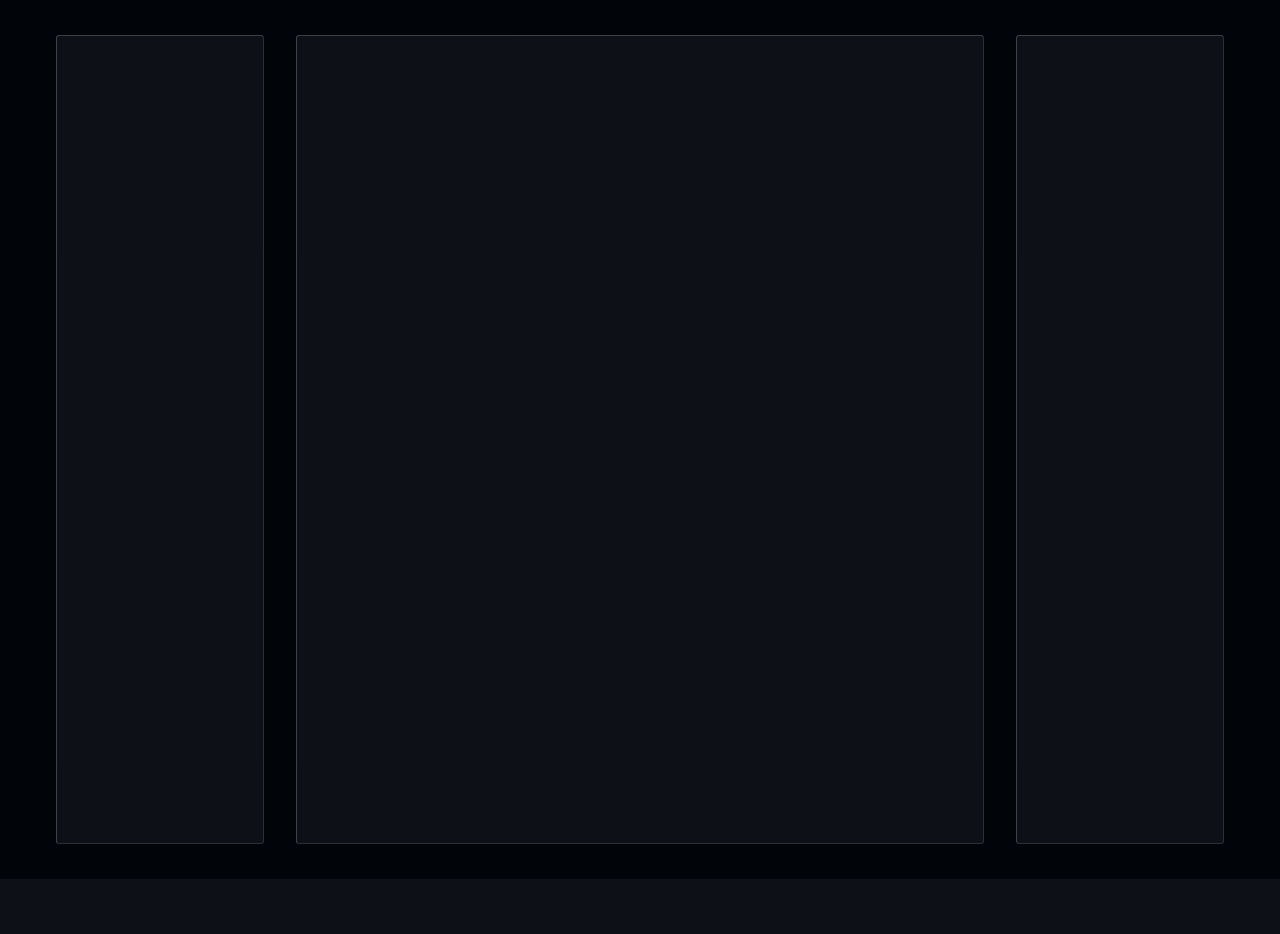
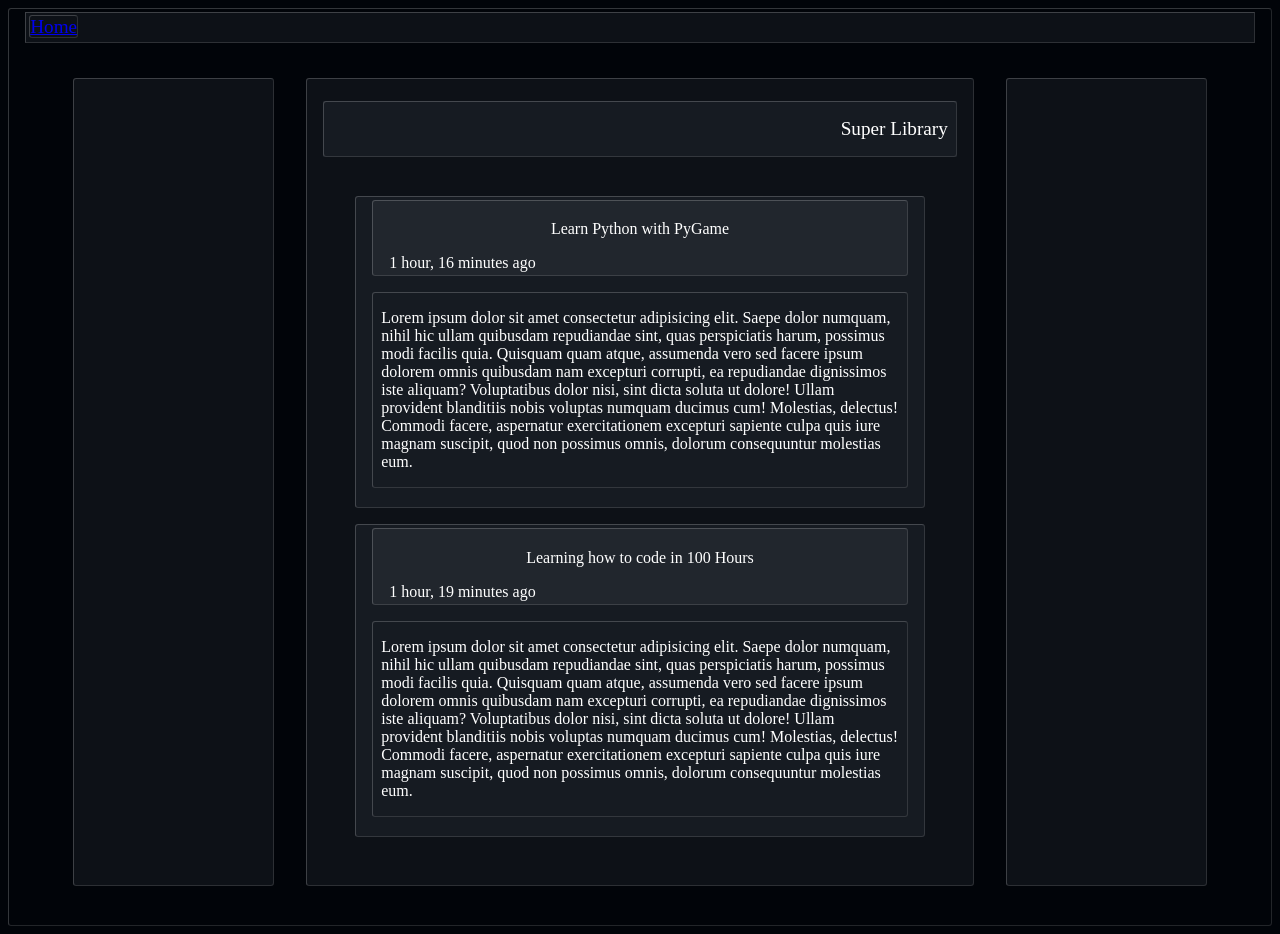
Before and after one commit to Jherson504/SupLib, a Django app: page / in a window 1280 px wide. Before the commit the page ends 879 px from the top, so only its background shows below. Run offline with Django 3.2, Linux system fonts and the light colour scheme; data comes from the database, SQL or seed files in the repository.

Commit message:
home adjustments

```diff
--- a/base/templates/base/home.html
+++ b/base/templates/base/home.html
@@ -3,11 +3,40 @@
 {% load static %}
 
 <link rel="stylesheet" href="{% static 'styles/style.css' %}">
-
-<div class="container primary-container">
-    <aside class="container left"></aside>
-    <main class="container main-container"></main>
-    <aside class="container right"></aside>
+<div>
+    <header id="header">
+        <nav>
+            <a href="#">Home</a>
+        </nav>
+    </header>
+    <div class="container primary-container">
+        <aside class="container left"></aside>
+        <div class="container main-container">
+            <header>
+                <p>Super Library</p>
+            </header>
+            <main>
+                {% for book in books %}
+                <div class="container sample-book">
+                    <div class="sample-book-header">
+                        <p class="sample-book-title">{{book.title}}</p>
+                        <p>{{book.created|timesince}} ago</p>
+                    </div>
+                    <p>Lorem ipsum dolor sit amet consectetur adipisicing elit. Saepe dolor numquam, nihil hic ullam
+                        quibusdam repudiandae sint, quas perspiciatis harum, possimus modi facilis quia. Quisquam quam
+                        atque, assumenda vero sed facere ipsum dolorem omnis quibusdam nam excepturi corrupti, ea
+                        repudiandae dignissimos iste aliquam? Voluptatibus dolor nisi, sint dicta soluta ut dolore!
+                        Ullam
+                        provident blanditiis nobis voluptas numquam ducimus cum! Molestias, delectus! Commodi facere,
+                        aspernatur exercitationem excepturi sapiente culpa quis iure magnam suscipit, quod non possimus
+                        omnis, dolorum consequuntur molestias eum.</p>
+                </div>
+                {% endfor %}
+            </main>
+            <footer></footer>
+        </div>
+        <aside class="container right"></aside>
+    </div>
 </div>
 
 
--- a/base/views.py
+++ b/base/views.py
@@ -1,6 +1,8 @@
 from django.shortcuts import render
+from .models import Book
 
 
-# home page
 def home(request):
-    return render(request, 'base/home.html')
+    __books = Book.objects.all()
+    context = {'books': __books}
+    return render(request, 'base/home.html', context)
--- a/static/styles/style.css
+++ b/static/styles/style.css
@@ -27,6 +27,10 @@ section,
 table,
 main {
   padding: 0.2rem 1rem 0.2rem 1rem;
+}
+/**** text container space rule */
+p {
+  padding: 1rem 0.5rem 1rem 0.5rem;
 }
 /**** border rule */
 div,
@@ -63,7 +67,30 @@ body {
   background-color: var(--bg7);
   color: var(--tc1);
 }
+main {
+  background-color: transparent;
+  border: none;
+}
+header {
+  font-size: larger;
+  background-color: var(--bg5);
+  text-align: right;
+}
 /**** class */
+
+.sample-book-header {
+  background-color: var(--bg4);
+}
+.sample-book-header p {
+  border: none;
+  background-color: transparent;
+  padding: 0;
+  margin: 1rem 0 0 0;
+}
+.sample-book-title {
+  text-align: center;
+  margin: 1rem 0 0 0;
+}
 .container {
   margin: 1rem;
   background-color: var(--bg6);
@@ -74,7 +101,18 @@ body {
   border: none;
   background-color: transparent;
 }
-
+.sample-book {
+  background-color: var(--bg5);
+}
 .main-container {
   min-height: 50rem;
 }
+#header {
+  background-color: var(--bg6);
+  height: fit-content;
+  border-style: outset;
+  border-width: 0.1rem;
+  padding: 0.2rem;
+  text-align: left;
+  border-color: var(--bd1);
+}
```
